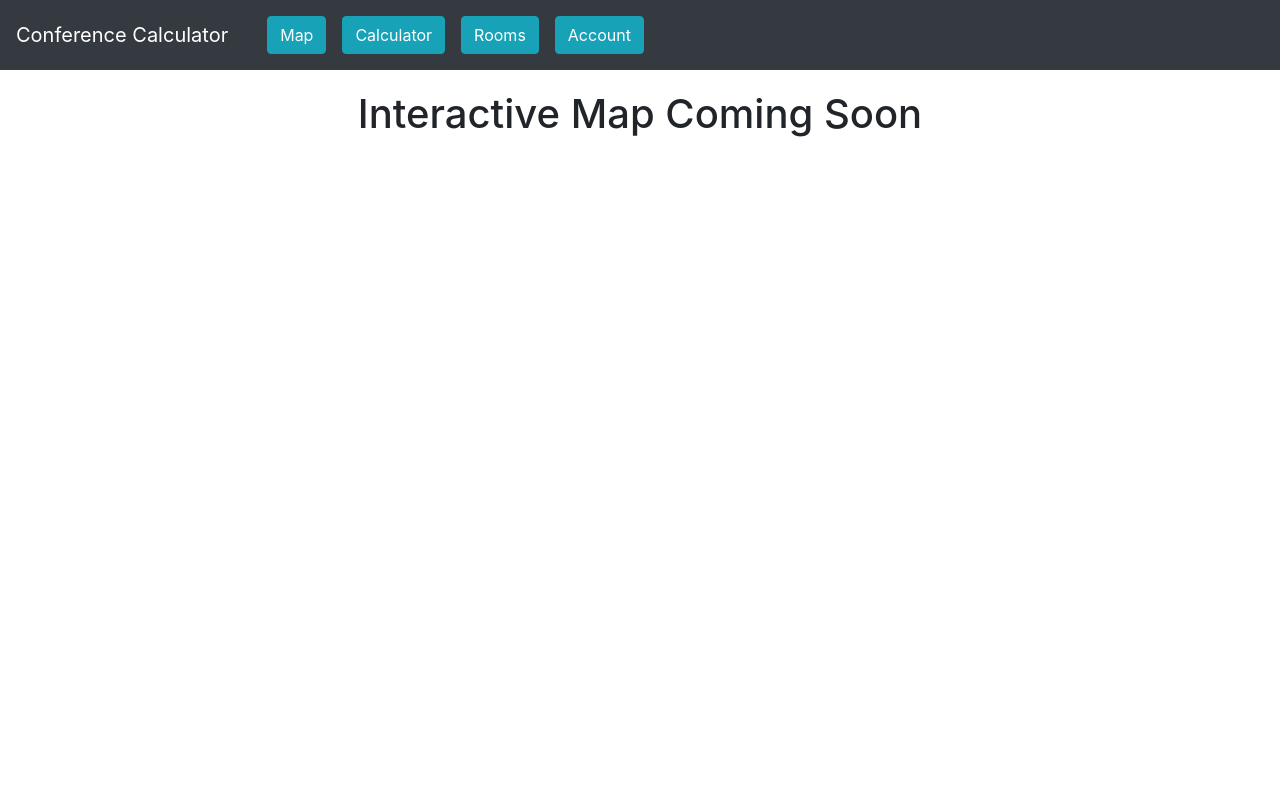
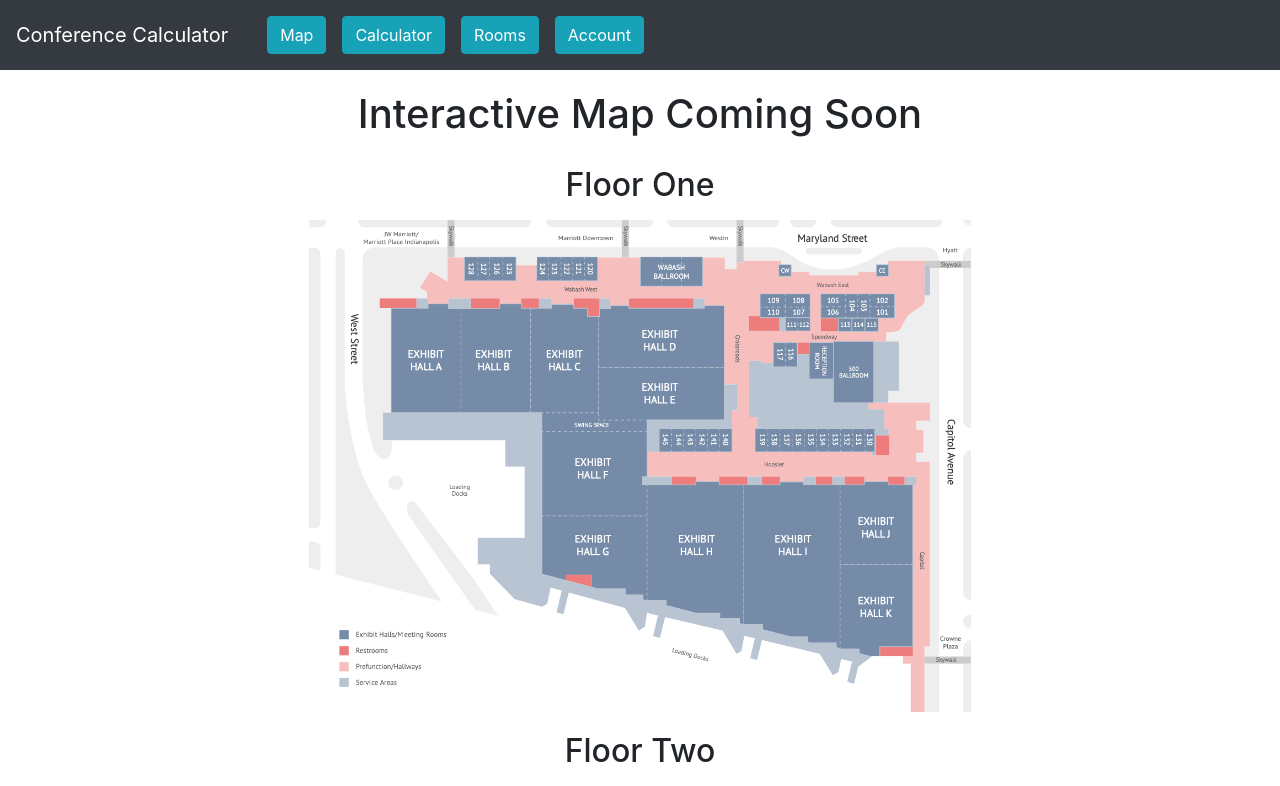
Before and after one commit to tourism9/conferencecalculator, a React (Create React App) app in the folder src/main/frontend/: page /Map in a window 1280 px wide. Shown: the top 786 px of the page. Built offline with nearby package versions, Linux system fonts and the light colour scheme.

Commit message:
Added sample map images, added styling to css file

```diff
--- a/src/main/frontend/src/Pages/Account.js
+++ b/src/main/frontend/src/Pages/Account.js
@@ -12,7 +12,7 @@ class Account extends Component {
 
               <h1>Event Participant Information</h1>
               <p style={{textAlign:"center", fontSize:"25px", marginTop:"2%"}}>Room Check-in/Check-out QR Code:
-                <img style={{borderStyle:"solid", marginTop:"1%"}} src={qr} alt="QR Code"/></p>
+                <img className={'qr'} style={{borderStyle:"solid", marginTop:"1%"}} src={qr} alt="QR Code"/></p>
           </div>
         );
       }
--- a/src/main/frontend/src/Pages/Home.js
+++ b/src/main/frontend/src/Pages/Home.js
@@ -42,9 +42,9 @@ class Home extends Component {
                                                                 {
                                                                     //insert app name here
                                                                 }
-        <Card.Title style={{fontWeight:"bold", fontSize:"20px"}} >[Insert App Name Here]</Card.Title>
+        <Card.Title style={{fontWeight:"bold", fontSize:"20px"}} >EventAndPrevent</Card.Title>
         <Card.Text style={{ fontSize:"15px" ,marginLeft:"20px"}}>
-            This is an App that aims to make hosting large events much safer in the time of COVID-19.
+            This app aims to make hosting large events much safer in the time of COVID-19.
 
         </Card.Text>
         </Card.Body>
--- a/src/main/frontend/src/Pages/Map.js
+++ b/src/main/frontend/src/Pages/Map.js
@@ -1,6 +1,6 @@
 import React, { Component } from "react";
-import { Button } from 'react-bootstrap';
-import history from './../history';
+import floorOne from './floorOne.png';
+import floorTwo from './floorTwo.png';
 
 class Map extends Component {
 
@@ -12,6 +12,13 @@ class Map extends Component {
 
               <h1>Interactive Map Coming Soon</h1>
 
+              <h2>Floor One</h2>
+
+              <img className={'floor'} src={floorOne} />
+
+              <h2> Floor Two</h2>
+
+              <img className={'floor'} src={floorTwo} />
 
 
           </div>
--- a/src/main/frontend/src/Pages/styles.css
+++ b/src/main/frontend/src/Pages/styles.css
@@ -3,9 +3,21 @@ h1 {
     padding-top: 20px;
 }
 
-img {
+h2 {
+    text-align: center;
+    padding-top: 20px;
+}
+
+.qr {
     height: 200px;
     width: 200px;
+    margin-left: auto;
+    margin-right: auto;
+    display: block;
+}
+
+.floor {
+    height: 500px;
     margin-left: auto;
     margin-right: auto;
     display: block;
```
Also changed, not shown: src/main/frontend/src/Pages/floorOne.png (added), src/main/frontend/src/Pages/floorTwo.png (added).
